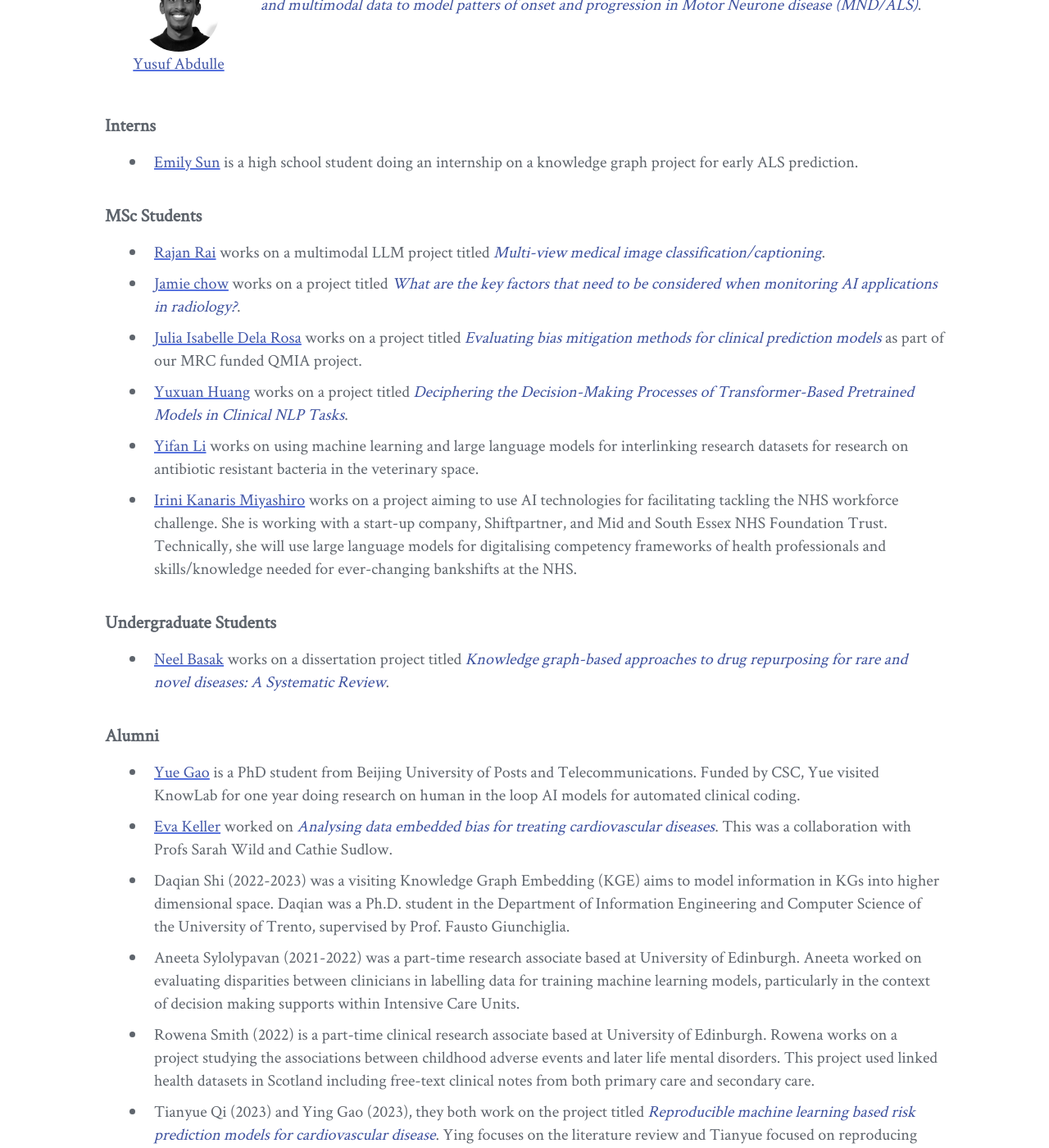
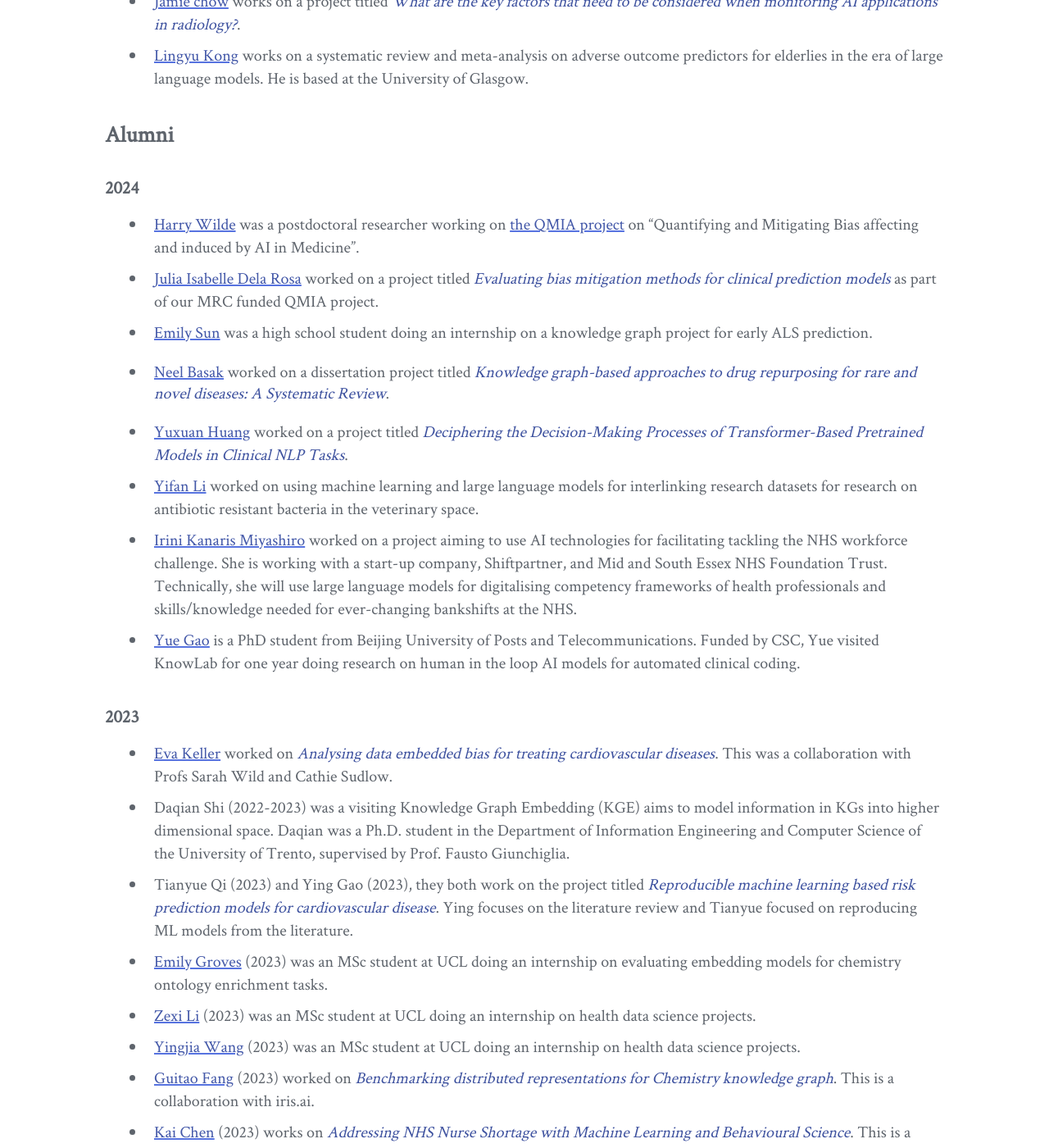
Before and after one commit to knowlab/knowlab.github.io, a Jekyll site: the page built from members.md, in a window 1280 px wide and 1400 px high, scrolled down 2467 px. Shown: the whole window at 82% size. Built offline with Jekyll 4.4.1, drawn with Linux system fonts in a browser that asks for light colours; comment, search, counter and statistics services are not loaded; some of the changed text lies outside the part shown.

Commit message:
updated members

```diff
--- a/members.md
+++ b/members.md
@@ -9,7 +9,7 @@ permalink: /group-members/
     Team Lead
     </div>
     <div class="info">
-    <a id="hw" href="https://www.gla.ac.uk/schools/healthwellbeing/staff/honghanwu/#biography">Honghan Wu</a> is a Professor of Health Informatics and AI, based in the School of Health and Wellbeing of the University of Glasgow,  where he leads <a href="https://www.gla.ac.uk/schools/healthwellbeing/research/datascience/">the research theme of data science and AI</a>. He also is an honorary professor at Hong Kong University, <a href="https://profiles.ucl.ac.uk/78197"> an honorary associate professor</a> at Institute of Health Informatics, UCL, and a former <a href="https://www.turing.ac.uk/people/researchers/honghan-wu">Turing Fellow of The Alan Turing Institute</a>, UK's national institute for data science and artificial intelligence. Prof Wu holds a PhD in Computing Science. His current research focuses on machine learning, natural language processing, knowledge graph and their applications in medicine. He also serves as an editorial board member of these journals: <a href="https://bmcdigitalhealth.biomedcentral.com/">BMC Digital Health</a> and <a href="https://bmcmedinformdecismak.biomedcentral.com/">BMC Medical Informatics and Decision Making</a>.
+    <a id="hw" href="https://www.gla.ac.uk/schools/healthwellbeing/staff/honghanwu/#biography">Honghan Wu</a> is a Professor of Health Informatics and AI, based in the School of Health and Wellbeing of the University of Glasgow,  where he leads <a href="https://www.gla.ac.uk/schools/healthwellbeing/research/datascience/">the research theme of data science and AI</a>. Prof Wu is <a href="https://www.hdruk.ac.uk/research/regional-networks/health-data-research-uk-hdr-uk-scotland/">a co-director of Health Data Research Scotland</a>. He also is an honorary professor at Hong Kong University, <a href="https://profiles.ucl.ac.uk/78197"> an honorary associate professor</a> at Institute of Health Informatics, UCL, and a former <a href="https://www.turing.ac.uk/people/researchers/honghan-wu">Turing Fellow of The Alan Turing Institute</a>, UK's national institute for data science and artificial intelligence. Prof Wu holds a PhD in Computing Science. His current research focuses on machine learning, natural language processing, knowledge graph and their applications in medicine.
     </div>
 </div>
 
@@ -19,14 +19,6 @@ permalink: /group-members/
         Research Fellow
     </div>
     <div class="info"><a id="RS">Abul Hasan</a> joined us in Nov 2022 as a research fellow based in Institute of Health Informatics, UCL. He is working on deep learning and clinical NLP on NIHR funded project, <a href="https://fundingawards.nihr.ac.uk/award/NIHR202639" target="_top">AIM-CISC</a>.
-    </div>
-</div>
-
-<div class="div-tbl">
-    <div class="title"><img src="/img/pics/HW.png"  class="img_head">
-    Postdoctoral Researcher
-    </div>
-    <div class="info"> <a href="https://profiles.ucl.ac.uk/82882-harry-wilde">Harry Wilde</a> is a postdoctoral researcher working on <a href="https://gtr.ukri.org/projects?ref=MR%2FX030075%2F1">the QMIA project</a> on "Quantifying and Mitigating Bias affecting and induced by AI in Medicine".
     </div>
 </div>
 
@@ -107,26 +99,26 @@ permalink: /group-members/
     </div>
 </div>
 
-### Interns
-- <a id="EmSun">Emily Sun</a> is a high school student doing an internship on a knowledge graph project for early ALS prediction.
-
 ### MSc Students
 - <a id="RR">Rajan Rai</a> works on a multimodal LLM project titled *Multi-view medical image classification/captioning*.
 - <a id="JC">Jamie chow</a> works on a project titled *What are the key factors that need to be considered when monitoring AI applications in radiology?*.
-- <a id="JIDR">Julia Isabelle Dela Rosa</a> works on a project titled *Evaluating bias mitigation methods for clinical prediction models* as part of our MRC funded QMIA project.
-- <a id="YH">Yuxuan Huang</a> works on a project titled *Deciphering the Decision-Making Processes of Transformer-Based Pretrained Models in Clinical NLP Tasks*.
-- <a id="FL">Yifan Li</a> works on using machine learning and large language models for interlinking research datasets for research on antibiotic resistant bacteria in the veterinary space.
-- <a id="IKM">Irini Kanaris Miyashiro</a> works on a project aiming to use AI technologies for facilitating tackling the NHS workforce challenge. She is working with a start-up company, Shiftpartner, and Mid and South Essex NHS Foundation Trust. Technically, she will use large language models for digitalising competency frameworks of health professionals and skills/knowledge needed for ever-changing bankshifts at the NHS.
+- <a id="LYKong2025">Lingyu Kong</a> works on a systematic review and meta-analysis on adverse outcome predictors for elderlies in the era of large language models. He is based at the University of Glasgow.
 
-### Undergraduate Students
-- <a id="NB2024">Neel Basak</a> works on a dissertation project titled *Knowledge graph-based approaches to drug repurposing for rare and novel diseases: A Systematic Review*.
+## Alumni
+### 2024
+- <a id="hwilde"> Harry Wilde</a> was a postdoctoral researcher working on <a href="https://gtr.ukri.org/projects?ref=MR%2FX030075%2F1">the QMIA project</a> on "Quantifying and Mitigating Bias affecting and induced by AI in Medicine".
+- <a id="JIDR">Julia Isabelle Dela Rosa</a> worked on a project titled *Evaluating bias mitigation methods for clinical prediction models* as part of our MRC funded QMIA project.
+- <a id="EmSun">Emily Sun</a> was a high school student doing an internship on a knowledge graph project for early ALS prediction.
+- <a id="NB2024">Neel Basak</a> worked on a dissertation project titled *Knowledge graph-based approaches to drug repurposing for rare and novel diseases: A Systematic Review*.
 
-### Alumni
+- <a id="YH">Yuxuan Huang</a> worked on a project titled *Deciphering the Decision-Making Processes of Transformer-Based Pretrained Models in Clinical NLP Tasks*.
+- <a id="FL">Yifan Li</a> worked on using machine learning and large language models for interlinking research datasets for research on antibiotic resistant bacteria in the veterinary space.
+- <a id="IKM">Irini Kanaris Miyashiro</a> worked on a project aiming to use AI technologies for facilitating tackling the NHS workforce challenge. She is working with a start-up company, Shiftpartner, and Mid and South Essex NHS Foundation Trust. Technically, she will use large language models for digitalising competency frameworks of health professionals and skills/knowledge needed for ever-changing bankshifts at the NHS.
 - <a id="YG">Yue Gao</a> is a PhD student from Beijing University of Posts and Telecommunications. Funded by CSC, Yue visited KnowLab for one year doing research on human in the loop AI models for automated clinical coding.
+
+### 2023
 - <a id="EK">Eva Keller</a> worked on *Analysing data embedded bias for treating cardiovascular diseases*. This was a collaboration with Profs Sarah Wild and Cathie Sudlow.
 - Daqian Shi (2022-2023) was a visiting Knowledge Graph Embedding (KGE) aims to model information in KGs into higher dimensional space. Daqian was a Ph.D. student in the Department of Information Engineering and Computer Science of the University of Trento, supervised by Prof. Fausto Giunchiglia.
-- Aneeta Sylolypavan (2021-2022) was a part-time research associate based at University of Edinburgh. Aneeta worked on evaluating disparities between clinicians in labelling data for training machine learning models, particularly in the context of decision making supports within Intensive Care Units.
-- Rowena Smith  (2022) is a part-time clinical research associate based at University of Edinburgh. Rowena works on a project studying the associations between childhood adverse events and later life mental disorders. This project used linked health datasets in Scotland including free-text clinical notes from both primary care and secondary care.
 - Tianyue Qi (2023) and Ying Gao (2023), they both work on the project titled *Reproducible machine learning based risk prediction models for cardiovascular disease*. Ying focuses on the literature review and Tianyue focused on reproducing ML models from the literature.
 - <a id="EG">Emily Groves</a>  (2023) was an MSc student at UCL doing an internship on evaluating embedding models for chemistry ontology enrichment tasks.
 - <a id="ZXL">Zexi Li</a> (2023) was an MSc student at UCL doing an internship on health data science projects.
@@ -137,11 +129,17 @@ permalink: /group-members/
 - <a id="XYY">Xinyi Yue</a> (2023) worked on *Deriving a knowledge graph from NHS A-Z website*. This is part of the ExplainHealth project, funded by Moorfields Charity.
 - <a id="SYZ">Siyuan Zhao</a> (2023) worked on *Lab linkage: can we unlock research into the rise of antibiotic resistant bacteria?*. This is a collaboration with Royal Veterinary College.
 - <a id="YHW">Qihe Wang</a> (2023) worked on *Understanding reasons of patient attendance to General Practice using natural language processing and machine learning*. This is a collaboration with NHS Frimley Health Foundation Trust.
+
+### 2022
+- Aneeta Sylolypavan (2021-2022) was a part-time research associate based at University of Edinburgh. Aneeta worked on evaluating disparities between clinicians in labelling data for training machine learning models, particularly in the context of decision making supports within Intensive Care Units.
+- Rowena Smith  (2022) is a part-time clinical research associate based at University of Edinburgh. Rowena works on a project studying the associations between childhood adverse events and later life mental disorders. This project used linked health datasets in Scotland including free-text clinical notes from both primary care and secondary care.
 - Hengrui Zhang was an MSc student at UCL (2022) and worked on deep learning models for automated coding from discharge summaries. He is now pursuing PhD opportunities.
 - Yun-Hsuan Chang was an MSc student at UCL (2022) and worked on Parkinson's Disease Modelling using mutimodal data. She is now a Clinical Informatics Lead at uMed.
 - Xuezhe Wang was an MSc student at UCL (2022) and worked on graphic neural network algorithms for predicting adverse drug reactions of COVID-19 treatments. He is now a PhD student at UCL.
 - Zhaolong Wu was an MSc student at UCL (2022) and worked on clinical NLP models utilising multi-documents for automating medical coding from free-text EHR data. He is now a PhD student at Hong Kong University.
 - Minhong Wang was a Research Fellow at Institute of Health Informatics, UCL (2020-2022). Her research interests include applying machine learning, deep learning and natural language processing in healthcare. She worked on domain specific word embeddings and automated triage using GP referrals. She works now with HSBC.
+
+### ~ to 2021
 - Alexander Dobres was a Msc student (2021) worked on knowledge graph based approaches for predicting adverse drug events of COVID-19 drugs.
 -  Tina Yao was a MRes student (2021) based at the Institute of Health Informatics, UCL. She worked on deep learning methods for facilitating the management of atrial fibrillation in patients with critical illnesses.
 - <a href="https://intranet.csc.liv.ac.uk/~hang/">Dr Hang Dong</a> was working on applied machine learning, natural language processing (NLP), and data mining for phenotyping from electronic health records (2018-2021). He is now a research fellow at Oxford University.
```
